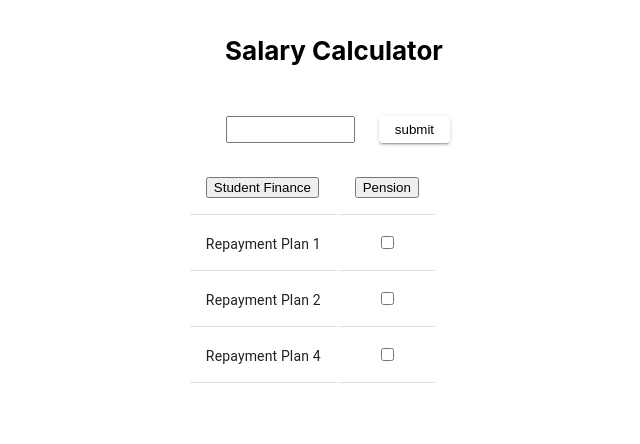
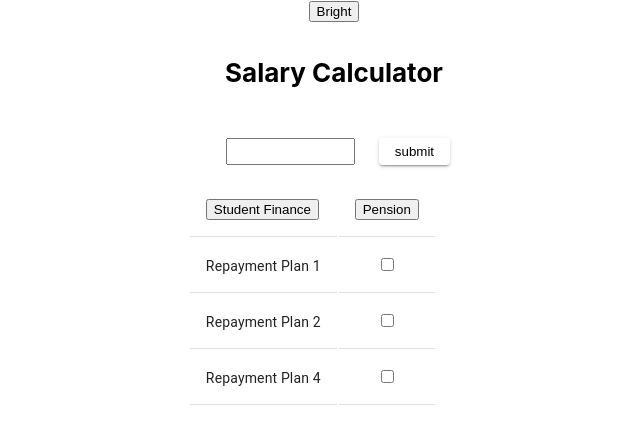
Before and after one commit to OzzProjects/SalaryCalculator, a React (Create React App) app: page / in a window 1280 px wide. Shown: the top 444 px of the page, without its empty margins (306-946 px from the left). Built offline with nearby package versions, Linux system fonts and the light colour scheme.

Commit message:
add-dark-bright-mode-skeleton

```diff
--- a/src/Main.js
+++ b/src/Main.js
@@ -56,6 +56,11 @@ function Main(){
           }));
     }
 
+    const onBright = (e)=>{
+        setIsBright(!IsBright);
+        console.log("Bright:"+IsBright)
+    }
+
     const [salaryAttr, setSalaryAttr]=useState({
         grossSalary:0,
         taxedSalary:0,
@@ -74,6 +79,8 @@ function Main(){
         IsFinance:true,
         IsPension:false
     });
+
+    const [IsBright,setIsBright]=useState(false);
 
     const handleSubmit=(e)=>{
         console.log("Form submitted");
@@ -179,6 +186,9 @@ function Main(){
 
     return(
      <div className="main-wrapper">
+        <div>
+            <input className="button-finance" type="button" onClick={onBright} value="Bright"/>
+         </div>
       <div className="form-wrapper">
        <form onSubmit={handleSubmit}>
         <h4 className="main-header">Salary Calculator </h4>
```
